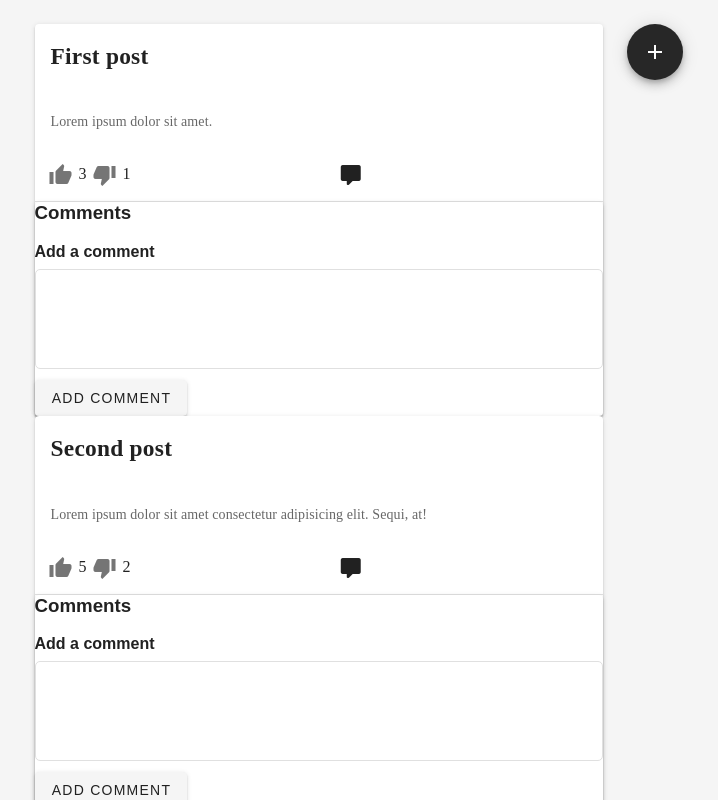
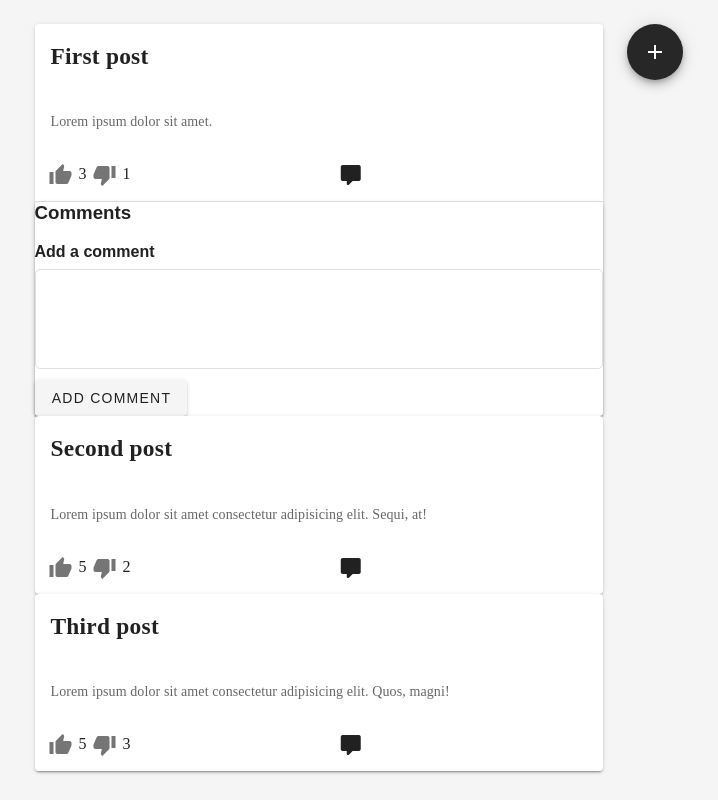
Before and after one commit to asad0206/frontend-sprint, a Vue app: page /#/home2 in a window 1280 px wide. Both pictures are taken after a click on the button 375 px from the left and 175 px from the top of the page. Shown: the top 800 px of the page, without its empty margins (25-743 px from the left). Built offline with nearby package versions, Linux system fonts and the light colour scheme.

Commit message:
die suck

```diff
--- a/src/views/Home2.vue
+++ b/src/views/Home2.vue
@@ -80,23 +80,18 @@
                 <span>{{ post.downvotes }}</span>
               </v-col>
               <v-col class="text-right">
-                <v-btn text color="primary" @click="show = !show"
-                  ><v-icon>mdi-comment</v-icon>
+                <v-btn text color="primary" @click="toggleComments(index)"><v-icon>mdi-comment</v-icon>
                 </v-btn>
               </v-col>
             </v-row>
           </v-card-actions>
           <v-expand-transition>
-            <div v-show="show">
+            <div v-show="showComments[index]">
               <v-divider></v-divider>
               <v-card variant="tonal">
                 <div class="comment-section">
                   <h3>Comments</h3>
-                  <div
-                    v-for="(comment, index) in comments"
-                    :key="index"
-                    class="comment"
-                  >
+                  <div v-for="(comment, index) in comments" :key="index" class="comment">
                     <p>
                       <strong>{{ comment.author }}</strong> ({{
                         comment.timestamp
@@ -143,7 +138,7 @@
 export default {
   data() {
     return {
-      show: false,
+      showComments: [],
       comments: [],
       newComment: {
         author: "",
@@ -179,6 +174,10 @@ export default {
       ],
     };
   },
+  created() {
+  this.showComments = this.posts.map(() => false);
+},
+
   methods: {
     upvote(index) {
       this.posts[index].upvotes++;
@@ -186,8 +185,8 @@ export default {
     downvote(index) {
       this.posts[index].downvotes++;
     },
-    viewPost(post) {},
-    createPost() {},
+    viewPost(post) { },
+    createPost() { },
     addComment() {
       this.comments.push({
         author: "User",
@@ -201,6 +200,9 @@ export default {
     showReplyForm(index) {
       this.comments[index].showReplyForm = !this.comments[index].showReplyForm;
     },
+    toggleComments(index) {
+    this.$set(this.showComments, index, !this.showComments[index]);
+  },
     addReply(index) {
       this.comments[index].replyContent =
         this.comments[index].replyContent.trim();
@@ -243,7 +245,7 @@ h3 {
   font-size: 14px;
 }
 
-.comment > p:first-child {
+.comment>p:first-child {
   color: #3c3c3c;
   margin-bottom: 0.5em;
 }
```
Also changed, not shown: 1 other file (tests, documents, lock files or other folders).
